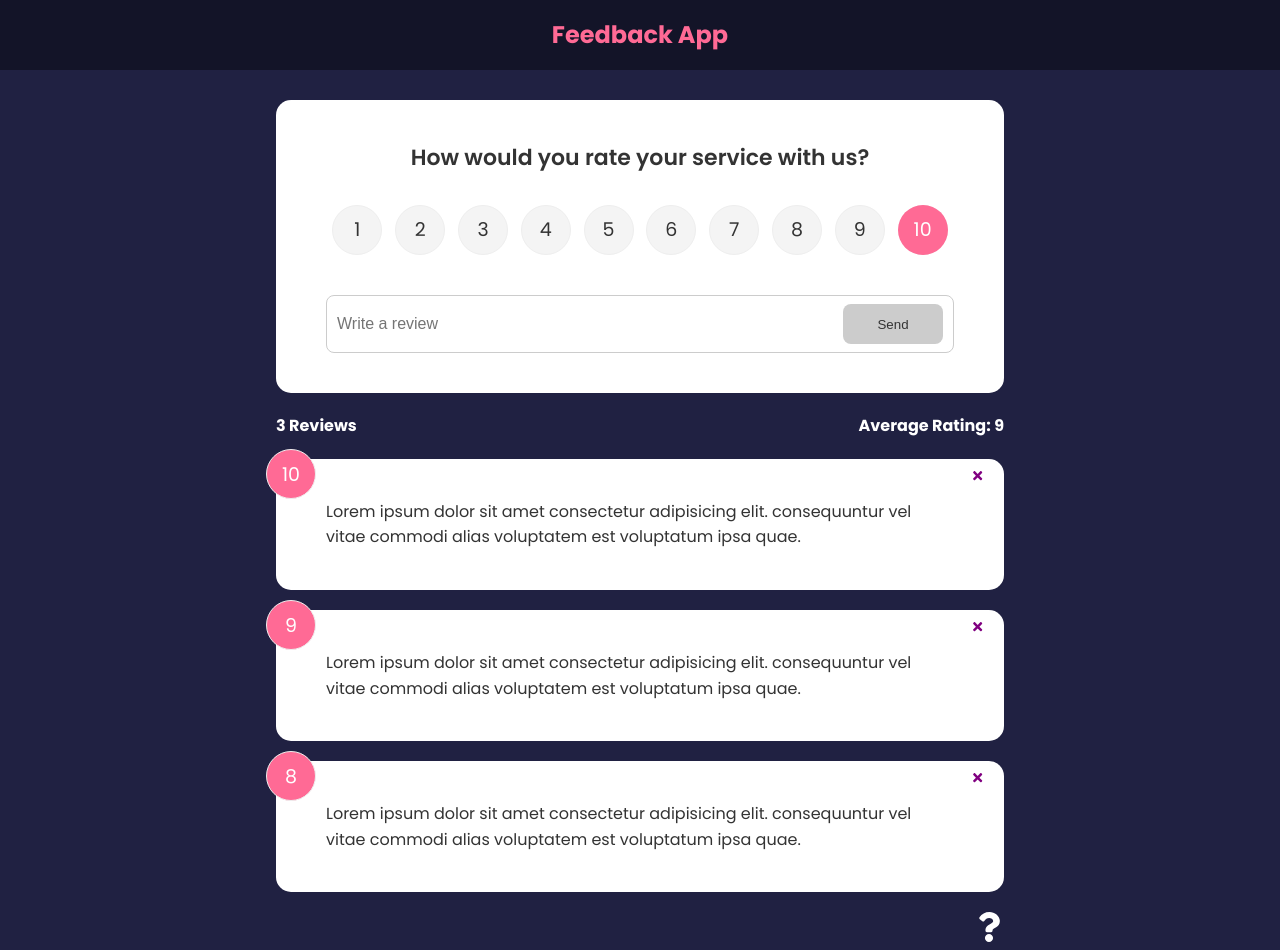
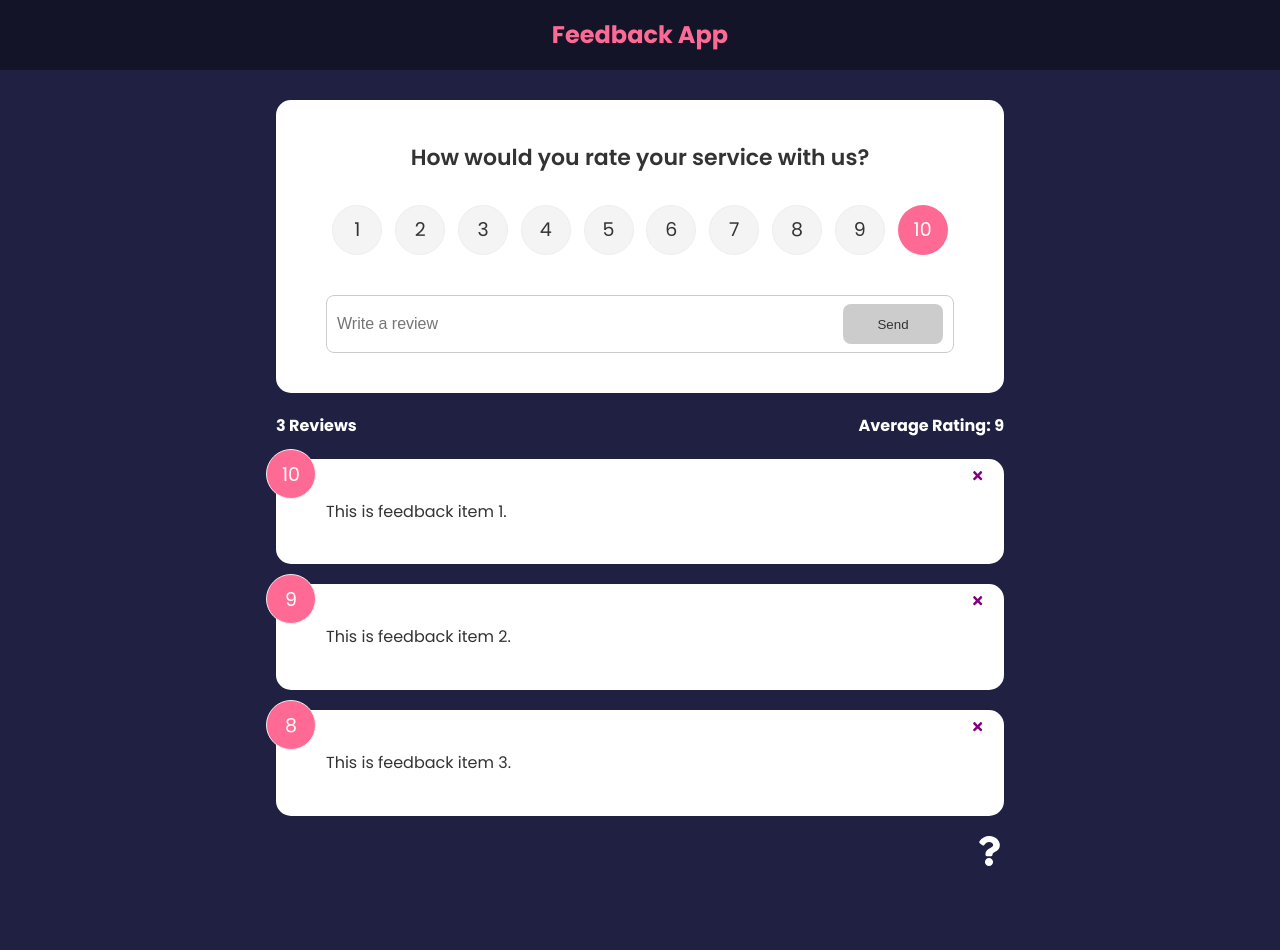
Before and after one commit to bcherrera14/feedback-app, a React (Create React App) app: page / in a window 1280 px wide. After the commit the page ends 873 px from the top, so only its background shows below. Built offline with nearby package versions, Linux system fonts and the light colour scheme; the HTML template or start-up script is replaced by a standard one.

Commit message:
add functions to feedback context

```diff
--- a/src/App.js
+++ b/src/App.js
@@ -1,10 +1,7 @@
-import { useState } from 'react';
 import React from 'react';
 import { BrowserRouter as Router, Route, Routes } from 'react-router-dom';
-import { v4 as uuidv4 } from 'uuid';
 import Header from './components/Header';
 import FeedbackList from './components/FeedbackList';
-import FeedbackData from './data/FeedbackData';
 import FeedbackStats from './components/FeedbackStats';
 import FeedbackForm from './components/FeedbackForm';
 import AboutPage from './pages/AboutPage';
@@ -12,19 +9,6 @@
 import { FeedbackProvider } from './context/FeedbackContext';
 
 function App() {
-	const [ feedback, setFeedback ] = useState(FeedbackData);
-
-	const deleteFeedback = (id) => {
-		if (window.confirm('Are you sure you want to delete?')) {
-			setFeedback(feedback.filter((item) => item.id !== id));
-		}
-	};
-
-	const addFeedback = (newFeedback) => {
-		newFeedback.id = uuidv4();
-		setFeedback([ newFeedback, ...feedback ]);
-	};
-
 	return (
 		<FeedbackProvider>
 			<Router>
@@ -36,9 +20,9 @@
 							path="/"
 							element={
 								<React.Fragment>
-									<FeedbackForm handleAdd={addFeedback} />
-									<FeedbackStats feedback={feedback} />
-									<FeedbackList feedback={feedback} handleDelete={deleteFeedback} />
+									<FeedbackForm />
+									<FeedbackStats />
+									<FeedbackList />
 								</React.Fragment>
 							}
 						/>
--- a/src/components/FeedbackForm.jsx
+++ b/src/components/FeedbackForm.jsx
@@ -1,14 +1,18 @@
 import React from 'react';
 import { useState } from 'react';
+import { useContext } from 'react';
+import FeedbackContext from '../context/FeedbackContext';
 import Card from './shared/Card';
 import Button from './shared/Button';
 import RatingSelect from './RatingSelect';
 
-function FeedbackForm({ handleAdd }) {
+function FeedbackForm() {
 	const [ text, setText ] = useState('');
 	const [ rating, setRating ] = useState(10);
 	const [ btnDisabled, setBtnDidabled ] = useState(true);
 	const [ message, setMessage ] = useState('');
+
+	const { addFeedback } = useContext(FeedbackContext);
 
 	const handleTextChange = ({ target: { value } }) => {
 		if (value === '') {
@@ -31,7 +35,7 @@
 				text,
 				rating
 			};
-			handleAdd(newFeedback);
+			addFeedback(newFeedback);
 
 			setBtnDidabled(true);
 			setRating(10);
--- a/src/components/FeedbackItem.jsx
+++ b/src/components/FeedbackItem.jsx
@@ -2,12 +2,15 @@
 import PropTypes from 'prop-types';
 import React from 'react';
 import Card from './shared/Card';
+import { useContext } from 'react';
+import FeedbackContext from '../context/FeedbackContext';
 
-function FeedbackItem({ item, handleDelete }) {
+function FeedbackItem({ item }) {
+	const { deleteFeedback } = useContext(FeedbackContext);
 	return (
 		<Card reverse={false}>
 			<div className="num-display">{item.rating}</div>
-			<button onClick={() => handleDelete(item.id)} className="close">
+			<button onClick={() => deleteFeedback(item.id)} className="close">
 				<FaTimes color="purple" />
 			</button>
 			<div className="text-display">{item.text}</div>
--- a/src/components/FeedbackList.jsx
+++ b/src/components/FeedbackList.jsx
@@ -1,9 +1,12 @@
 import { motion, AnimatePresence } from 'framer-motion';
-import PropTypes from 'prop-types';
+import { useContext } from 'react';
 import React from 'react';
 import FeedbackItem from './FeedbackItem';
+import FeedbackContext from '../context/FeedbackContext';
 
-function FeedbackList({ feedback, handleDelete }) {
+function FeedbackList() {
+	const { feedback } = useContext(FeedbackContext);
+
 	if (!feedback || feedback.length === 0) {
 		return <p>No feedback yet.</p>;
 	}
@@ -13,7 +16,7 @@
 			<AnimatePresence>
 				{feedback.map((item) => (
 					<motion.div key={item.id} initial={{ opacity: 0 }} animate={{ opacity: 1 }} exit={{ opacity: 0 }}>
-						<FeedbackItem key={item.id} item={item} handleDelete={handleDelete} />
+						<FeedbackItem key={item.id} item={item} />
 					</motion.div>
 				))}
 			</AnimatePresence>
@@ -28,8 +31,4 @@
 	// );
 }
 
-FeedbackList.propTypes = {
-	feedback: PropTypes.array.isRequired
-};
-
 export default FeedbackList;
--- a/src/components/FeedbackStats.jsx
+++ b/src/components/FeedbackStats.jsx
@@ -1,7 +1,10 @@
-import PropTypes from 'prop-types';
 import React from 'react';
+import { useContext } from 'react';
+import FeedbackContext from '../context/FeedbackContext';
 
-function FeedbackStats({ feedback }) {
+function FeedbackStats() {
+	const { feedback } = useContext(FeedbackContext);
+
 	//Calc Rating Average
 	let average =
 		feedback.reduce((acc, cur) => {
@@ -18,8 +21,4 @@
 	);
 }
 
-FeedbackStats.propTypes = {
-	feedback: PropTypes.array.isRequired
-};
-
 export default FeedbackStats;
--- a/src/context/FeedbackContext.js
+++ b/src/context/FeedbackContext.js
@@ -1,4 +1,5 @@
 import { createContext, useState } from 'react';
+import { v4 as uuidv4 } from 'uuid';
 
 const FeedbackContext = createContext();
 
@@ -6,15 +7,38 @@
 	const [ feedback, setFeedback ] = useState([
 		{
 			id: 1,
-			text: 'This item is from context',
+			text: 'This is feedback item 1.',
 			rating: 10
+		},
+		{
+			id: 2,
+			text: 'This is feedback item 2.',
+			rating: 9
+		},
+		{
+			id: 3,
+			text: 'This is feedback item 3.',
+			rating: 8
 		}
 	]);
+
+	const deleteFeedback = (id) => {
+		if (window.confirm('Are you sure you want to delete?')) {
+			setFeedback(feedback.filter((item) => item.id !== id));
+		}
+	};
+
+	const addFeedback = (newFeedback) => {
+		newFeedback.id = uuidv4();
+		setFeedback([ newFeedback, ...feedback ]);
+	};
 
 	return (
 		<FeedbackContext.Provider
 			value={{
-				feedback
+				feedback,
+				deleteFeedback,
+				addFeedback
 			}}
 		>
 			{children}
```
